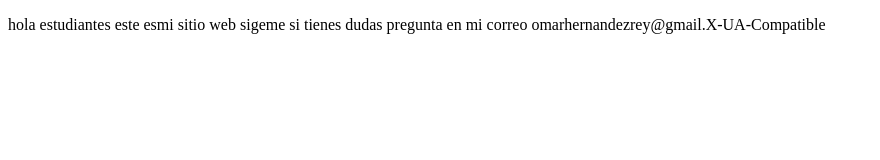
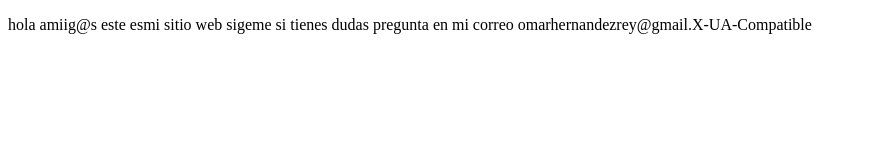
Before and after one commit to omarhernandezrey/01-proyectoDemoCursoPrework, a plain HTML site: page index.html in a window 1280 px wide. Shown: the whole page, without its empty margins (0-880 px from the left). Drawn offline with Linux system fonts and the light colour scheme.

```diff
--- a/index.html
+++ b/index.html
@@ -8,7 +8,7 @@
 </head>
 <body>
     <p>
-        hola estudiantes este esmi sitio web sigeme si tienes
+        hola amiig@s este esmi sitio web sigeme si tienes
          dudas pregunta en mi correo omarhernandezrey@gmail.X-UA-Compatible
     </p>
 </body>
```
